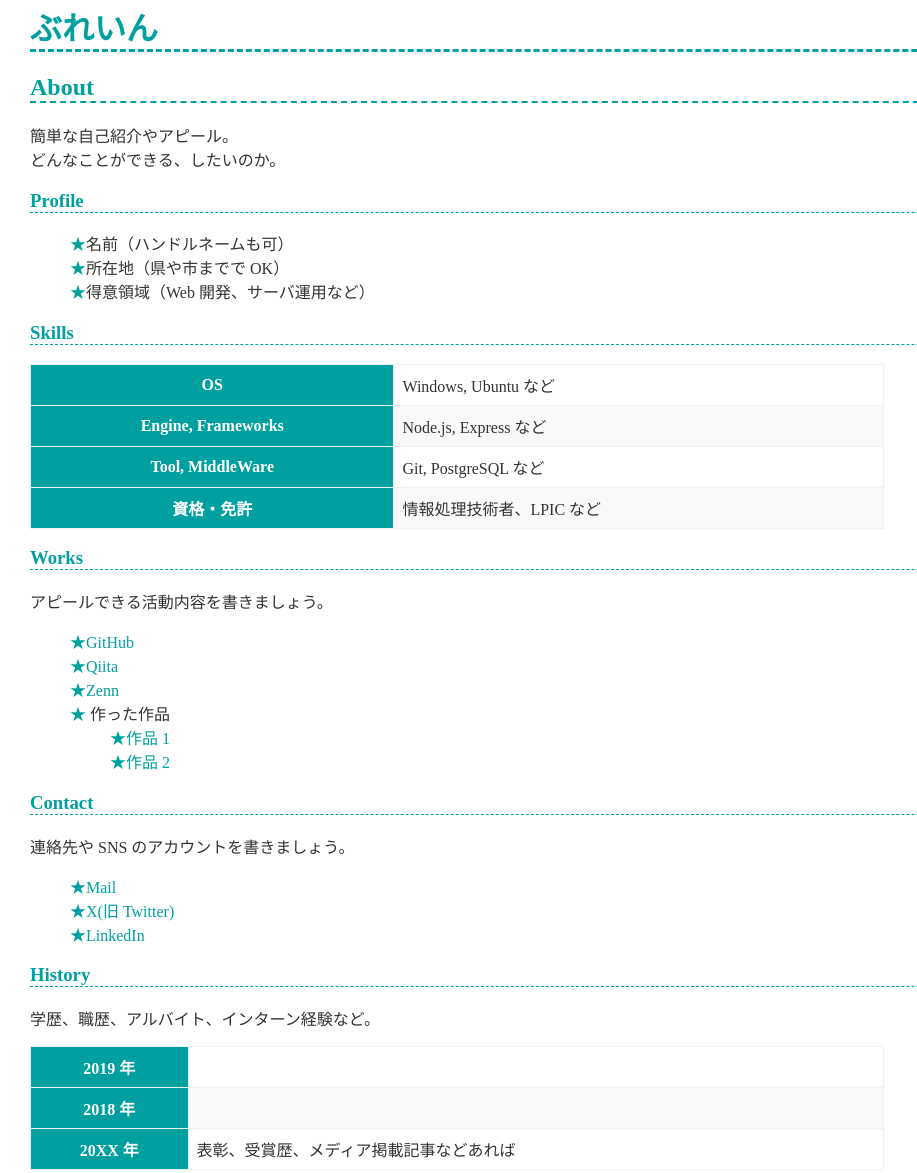
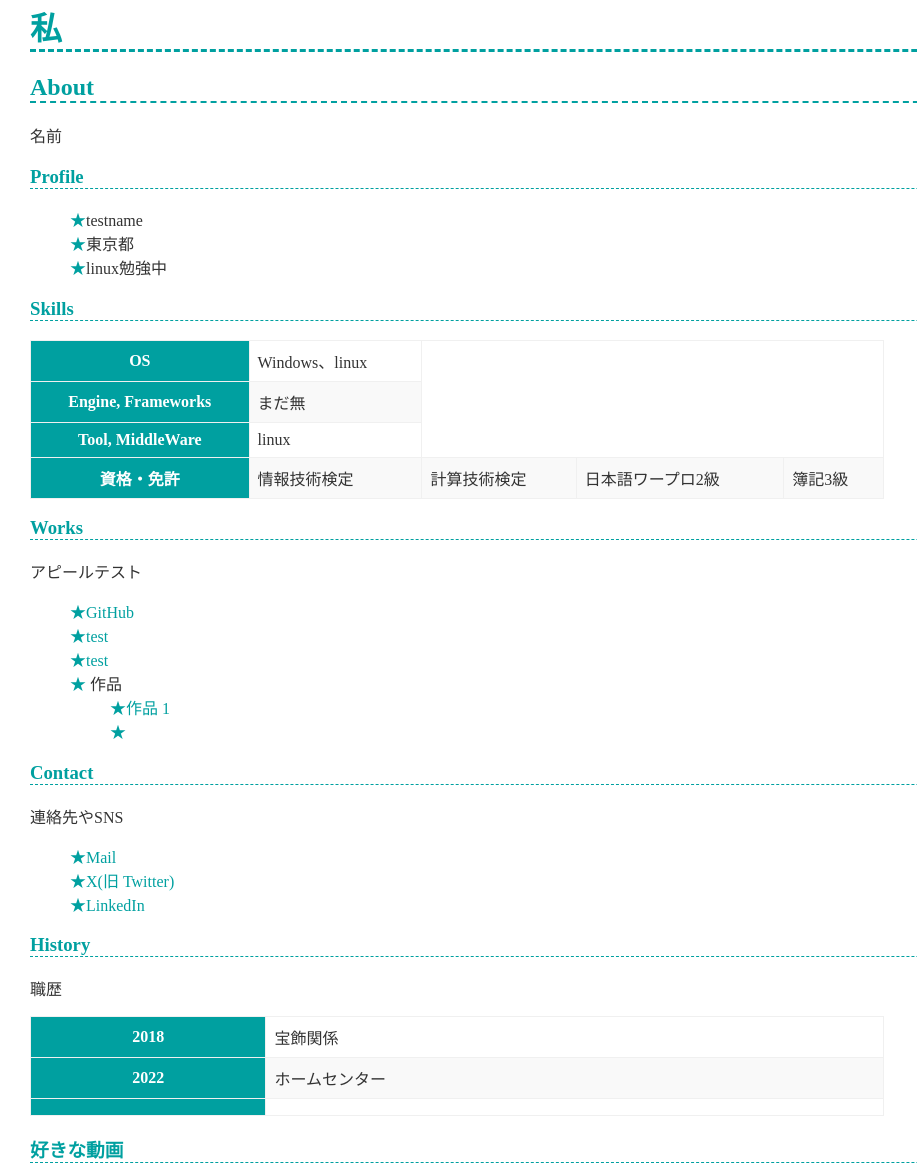
Before and after one commit to brainiustitia/brainiustitia.github.io, a plain HTML site: page index.html in a window 1280 px wide. Shown: the part 48-1221 px from the top of the page, without its empty margins (0-917 px from the left). Drawn offline with Linux system fonts and the light colour scheme.

Commit message:
Update index.html

```diff
--- a/index.html
+++ b/index.html
@@ -7,58 +7,60 @@
     <title>私のポートフォリオ</title>
   </head>
   <body>
-    <h1>ぶれいん</h1>
+    <h1>私</h1>
 
     <h2>About</h2>
     <p>
-      簡単な自己紹介やアピール。<br>
-      どんなことができる、したいのか。
+      名前<br>
     </p>
 
     <h3>Profile</h3>
     <ul>
-      <li>名前（ハンドルネームも可）</li>
-      <li>所在地（県や市までで OK）</li>
-      <li>得意領域（Web 開発、サーバ運用など）</li>
+      <li>testname</li>
+      <li>東京都</li>
+      <li>linux勉強中</li>
     </ul>
 
     <h3>Skills</h3>
     <table>
       <tr>
         <th>OS</th>
-        <td>Windows, Ubuntu など</td>
+        <td>Windows、linux</td>
       </tr>
       <tr>
         <th>Engine, Frameworks</th>
-        <td>Node.js, Express など</td>
+        <td>まだ無</td>
       </tr>
       <tr>
         <th>Tool, MiddleWare</th>
-        <td>Git, PostgreSQL など</td>
+        <td>linux</td>
       </tr>
       <tr>
         <th>資格・免許</th>
-        <td>情報処理技術者、LPIC など</td>
+        <td>情報技術検定</td>
+        <td>計算技術検定</td>
+        <td>日本語ワープロ2級</td>
+        <td>簿記3級</td>
       </tr>
     </table>
 
     <h3>Works</h3>
-    <p>アピールできる活動内容を書きましょう。</p>
+    <p>アピールテスト</p>
     <ul>
-      <li><a href="">GitHub</a></li>
-      <li><a href="">Qiita</a></li>
-      <li><a href="">Zenn</a></li>
+      <li><a href="https://github.com/brainiustitia">GitHub</a></li>
+      <li><a href="">test</a></li>
+      <li><a href="">test</a></li>
       <li>
-        作った作品
+        作品
         <ul>
-          <li><a href="">作品 1</a></li>
-          <li><a href="">作品 2</a></li>
+          <li><a href="https://github.com/brainiustitia/terayama.github.io/tree/main">作品 1</a></li>
+          <li><a href=""></a></li>
         </ul>
       </li>
     </ul>
 
     <h3>Contact</h3>
-    <p>連絡先や SNS のアカウントを書きましょう。</p>
+    <p>連絡先やSNS</p>
     <ul>
       <li><a href="">Mail</a></li>
       <li><a href="">X(旧 Twitter)</a></li>
@@ -66,19 +68,19 @@
     </ul>
 
     <h3>History</h3>
-    <p>学歴、職歴、アルバイト、インターン経験など。</p>
+    <p>職歴</p>
     <table>
       <tr>
-        <th>2019 年</th>
-        <td><a href=""></a> </td>
+        <th>2018</th>
+        <td>宝飾関係<a href=""></a> </td>
       </tr>
       <tr>
-        <th>2018 年</th>
-        <td><a href=""></a> </td>
+        <th>2022</th>
+        <td>ホームセンター<a href=""></a> </td>
       </tr>
       <tr>
-        <th>20XX 年</th>
-        <td>表彰、受賞歴、メディア掲載記事などあれば</td>
+        <th></th>
+        <td></td>
       </tr>
     </table>
 
```
